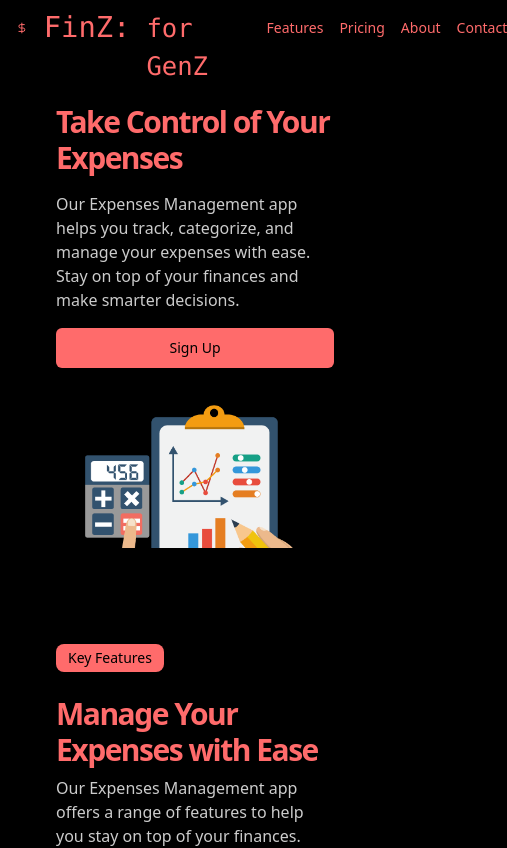
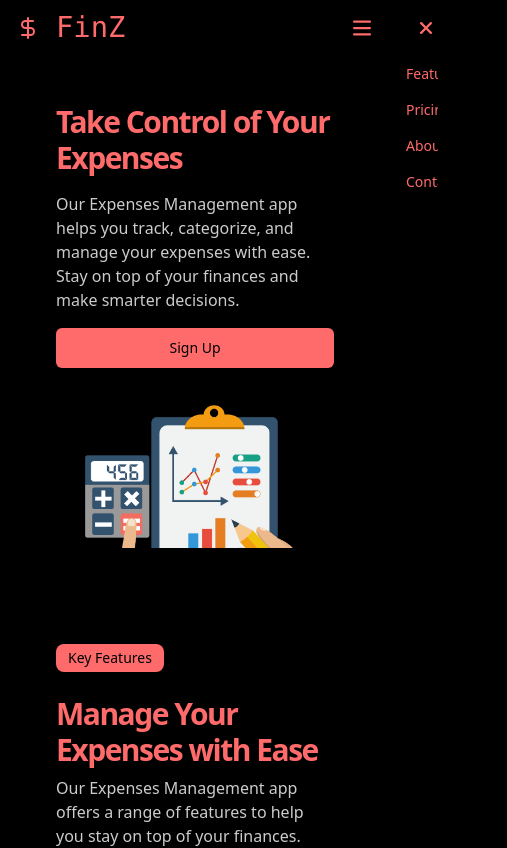
Before and after one commit to SachPlayZ/FinZ, a Next.js app: page / in a window 390 px wide. Shown: the top 848 px of the page, 507 px wide, since content can reach past the window. Built offline with nearby package versions, Linux system fonts and the light colour scheme.

Commit message:
Navbar Responsive

```diff
--- a/app/_components/Navbar.css
+++ b/app/_components/Navbar.css
@@ -20,3 +20,20 @@
     transform-origin: left;
     transform: scaleX(1);
   }
+
+  .fixed {
+    width: 64px;
+    height: 100%;
+  }
+
+  .transition-transform {
+    transition: transform 0.3s ease-in-out;
+  }
+
+  .translate-x-0 {
+    transform: translateX(0);
+  }
+
+  .translate-x-full {
+    transform: translateX(100%);
+  }
--- a/app/_components/Navbar.js
+++ b/app/_components/Navbar.js
@@ -1,13 +1,49 @@
+"use client"
+import { useState } from 'react'
 import Link from 'next/link'
 import './Navbar.css'
+import { Bars3Icon, XMarkIcon } from '@heroicons/react/16/solid'
+
 const Navbar = () => {
+  const [isOpen, setIsOpen] = useState(false)
+
+  const toggleMenu = () => {
+    setIsOpen(!isOpen)
+  }
+
   return (
-    <header className="px-4 lg:px-6 h-14 flex items-center bg-[#000] text-[#ff6b6b]">
-        <Link href="#" className="flex items-center justify-center" prefetch={false}>
-          <DollarSignIcon className="h-6 w-6" />
-          <span className="ms-4 bold font-mono text-[1.8rem]">FinZ:</span> <span className="ms-4 font-mono text-[1.6rem]">Finance for GenZ</span>
+    <header className="relative px-4 lg:px-6 h-14 flex items-center bg-[#000] text-[#ff6b6b]">
+      <Link href="#" className="flex items-center justify-center" prefetch={false}>
+        <DollarSignIcon className="h-6 w-6" />
+        <span className="ms-4 bold font-mono text-[1.8rem]">FinZ</span>
+        <span className="hidden md:inline-block ms-4 font-mono text-[1.6rem]">:Finance for GenZ</span>
+      </Link>
+      <button className="ml-auto sm:hidden" onClick={toggleMenu}>
+        {isOpen ? (
+          <XMarkIcon className="h-6 w-6" />
+        ) : (
+          <Bars3Icon className="h-6 w-6" />
+        )}
+      </button>
+      <nav className="ml-auto hidden sm:flex gap-4 sm:gap-6">
+        <Link href="#" className="text-sm font-medium underline-animation" prefetch={false}>
+          Features
         </Link>
-        <nav className="ml-auto flex gap-4 sm:gap-6">
+        <Link href="#" className="text-sm font-medium underline-animation" prefetch={false}>
+          Pricing
+        </Link>
+        <Link href="#" className="text-sm font-medium underline-animation" prefetch={false}>
+          About
+        </Link>
+        <Link href="#" className="text-sm font-medium underline-animation" prefetch={false}>
+          Contact
+        </Link>
+      </nav>
+      <div className={`fixed top-0 right-0 h-full w-64 bg-[#000] text-[#ff6b6b] transform transition-transform ${isOpen ? 'translate-x-0' : 'translate-x-full'}`}>
+        <button className="absolute top-4 right-4" onClick={toggleMenu}>
+          <XMarkIcon className="h-6 w-6" />
+        </button>
+        <nav className="mt-16 flex flex-col gap-4 px-4">
           <Link href="#" className="text-sm font-medium underline-animation" prefetch={false}>
             Features
           </Link>
@@ -21,9 +57,11 @@ const Navbar = () => {
             Contact
           </Link>
         </nav>
-      </header>
+      </div>
+    </header>
   )
 }
+
 function DollarSignIcon(props) {
   return (
     <svg
@@ -43,4 +81,5 @@ function DollarSignIcon(props) {
     </svg>
   )
 }
+
 export default Navbar
--- a/app/globals.css
+++ b/app/globals.css
@@ -7,6 +7,7 @@
   }
   @layer base {
     :root {
+
       --background: 0 0% 100%;
       --foreground: 222.2 84% 4.9%;
 
--- a/package.json
+++ b/package.json
@@ -9,6 +9,7 @@
     "lint": "next lint"
   },
   "dependencies": {
+    "@heroicons/react": "^2.1.4",
     "@radix-ui/react-label": "^2.1.0",
     "@radix-ui/react-progress": "^1.1.0",
     "@radix-ui/react-slot": "^1.1.0",
```
Also changed, not shown: 1 other file (tests, documents, lock files or other folders).
